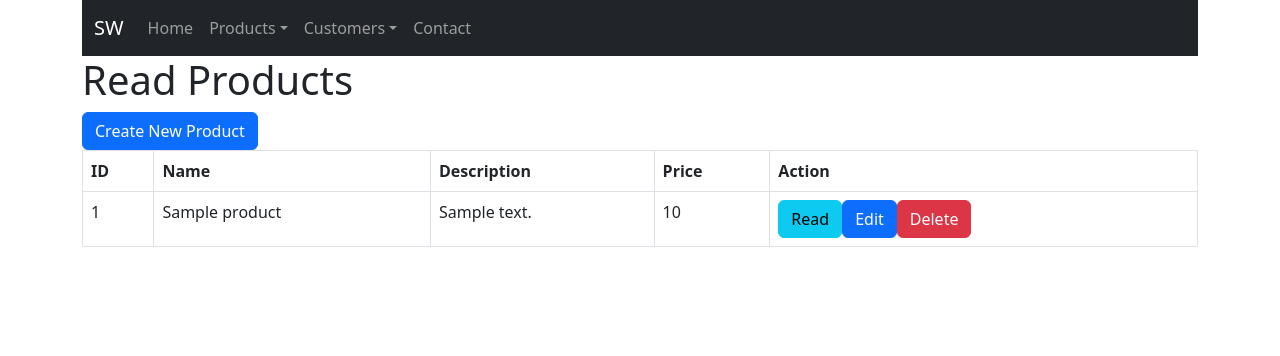
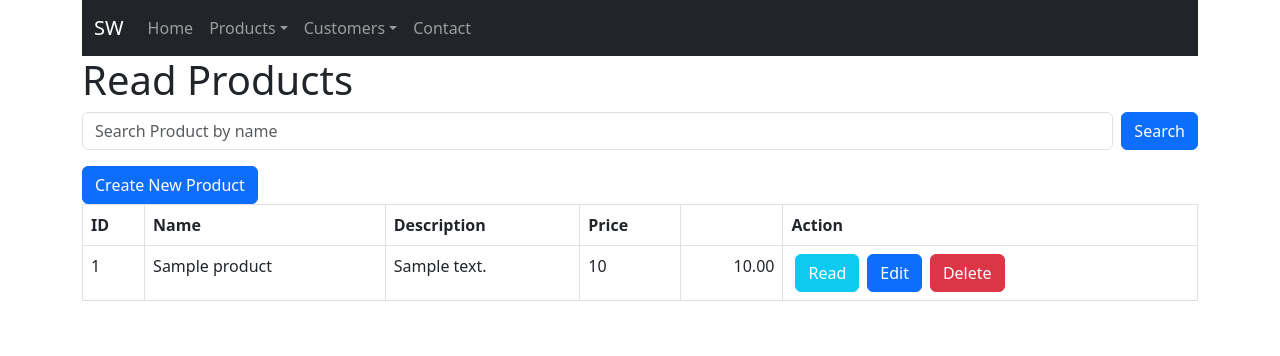
Before and after one commit to Kangshuwen1568/Web_Application_Development, a PHP site: page /product_read.php in a window 1280 px wide. Shown: the top 356 px of the page. Run offline with PHP 8.4, Linux system fonts and the light colour scheme; tables that the repository leaves empty or names only in its code hold one stand-in row (values such as "Sample post").

Commit message:
add placeholder

```diff
--- a/project/product_read.php
+++ b/project/product_read.php
@@ -18,6 +18,14 @@
             <h1>Read Products</h1>
         </div>
 
+        <!-- Search form -->
+        <div class="mb-3">
+            <form class="d-flex" action="<?php echo $_SERVER["PHP_SELF"]; ?>" method="GET">
+                <input class="form-control me-2" type="text" name="search" placeholder="Search Product by name" aria-label="Search" value="<?php echo isset($_GET['search']) ? htmlspecialchars($_GET['search']) : ''; ?>">
+                <button class="btn btn-primary" type="submit">Search</button>
+            </form>
+        </div>
+
         <!-- PHP code to read records will be here -->
         <?php
         // include database connection
@@ -25,18 +33,28 @@
 
         // delete message prompt will be here
 
+
         // select all data
-        $query = "SELECT id, name, description, price FROM products ORDER BY id DESC ";
+        $search_keyword = isset($_GET['search']) ? $_GET['search'] : '';
+        $query = "SELECT id, name, description, price, promotion_price FROM products ";
+        if (!empty($search_keyword)) {
+            $query .= " WHERE name LIKE :keyword";
+            $search_keyword = "%{$search_keyword}%";
+        }
+        $query .= " ORDER BY id DESC";
         $stmt = $con->prepare($query); // prepare query for execution
+        if (!empty($search_keyword)) {
+            $stmt->bindParam(':keyword', $search_keyword);
+        }
         // bind the parameters
-        //$stmt->bindParam(":id", $id);, promotion_price
+
         $stmt->execute();
 
         // this is how to get number of rows returned
         $num = $stmt->rowCount();
 
         // link to create record form
-        echo "<a href='create.php' class='btn btn-primary m-b-1em'>Create New Product</a>";
+        echo "<a href='product_create.php' class='btn btn-primary m-b-1em'>Create New Product</a>";
 
         //check if more than 0 record found
         if ($num > 0) {
@@ -50,6 +68,7 @@
             echo "<th>Name</th>";
             echo "<th>Description</th>";
             echo "<th>Price</th>";
+            echo "<th></th>";
             echo "<th>Action</th>";
             echo "</tr>";
 
@@ -65,20 +84,29 @@
                 echo "<td>{$name}</td>";
                 echo "<td>{$description}</td>";
                 echo "<td>{$price}</td>";
+
+                if ($promotion_price < $price && ($promotion_price != 0)) {
+                    echo "<td class='d-flex justify-content-end'>
+                            <p class=' me-1 text-decoration-line-through'>" . number_format((float)$price, 2, '.', '') . "</p>
+                            <p>" . number_format((float)$promotion_price, 2, '.', '') . "</p>
+                        </td>";
+                } else {
+                    echo "<td class='text-end'>" . number_format((float)$price, 2, '.', '') . "</td>";
+                }
+
+                //Action part table
                 echo "<td>";
                 // read one record
-                echo "<a href='product_read_one.php?id={$id}' class='btn btn-info m-r-1em'>Read</a>";
+                echo "<a href='product_read_one.php?id={$id}' class='btn btn-info m-r-1em text-white mx-1'>Read</a>";
 
                 // we will use this links on next part of this post
-                echo "<a href='product_update.php?id={$id}' class='btn btn-primary m-r-1em'>Edit</a>";
+                echo "<a href='product_update.php?id={$id}' class='btn btn-primary m-r-1em mx-1'>Edit</a>";
 
                 // we will use this links on next part of this post
-                echo "<a href='#' onclick='delete_product({$id});'  class='btn btn-danger'>Delete</a>";
+                echo "<a href='#' onclick='delete_product({$id});'  class='btn btn-danger mx-1'>Delete</a>";
                 echo "</td>";
                 echo "</tr>";
             }
-
-
 
             // end table
             echo "</table>";
@@ -90,7 +118,6 @@
     </div> <!-- end .container -->
 
     <!-- confirm delete record will be here -->
-    <!--BOOTSTRAP5 JS-->
 </body>
 
 </html>
```
Also changed, not shown: project/customer_read.php (+16 -3 lines).
